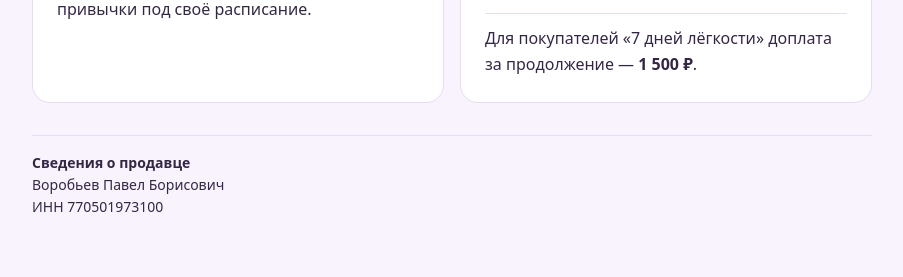
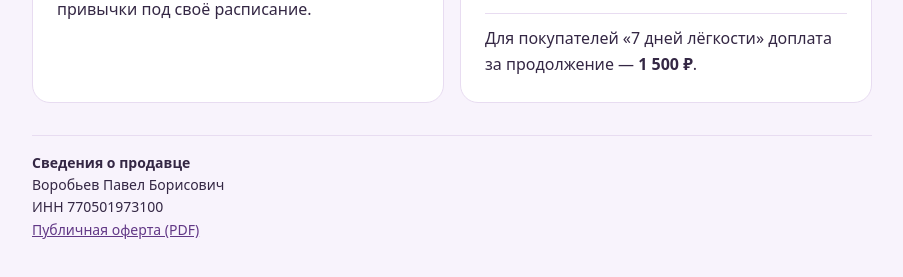
Before and after one commit to insurancevpb/lavanda-fit, a plain HTML site: page programs.html in a window 1280 px wide. Shown: the part 431-708 px from the top of the page, without its empty margins (188-1091 px from the left). Drawn offline with Linux system fonts and the light colour scheme.

Commit message:
Publish Lavanda Fit public offer

```diff
--- a/programs.html
+++ b/programs.html
@@ -25,5 +25,5 @@ footer{margin-top:32px;padding-top:16px;border-top:1px solid #e8dcf1;font-size:1
 <p>Календарь заданий на три недели, два PDF-гида, шаблон списка покупок и план на занятый день.</p>
 <p class="upgrade">Для покупателей «7 дней лёгкости» доплата за продолжение — <strong>1 500 ₽</strong>.</p></article>
 </section>
-<footer><strong>Сведения о продавце</strong><br>Воробьев Павел Борисович<br>ИНН 770501973100</footer>
+<footer><strong>Сведения о продавце</strong><br>Воробьев Павел Борисович<br>ИНН 770501973100<br><a href="Lavanda-Fit-publichnaya-oferta.pdf">Публичная оферта (PDF)</a></footer>
 </main></body></html>
```
Also changed, not shown: 1 other file.
